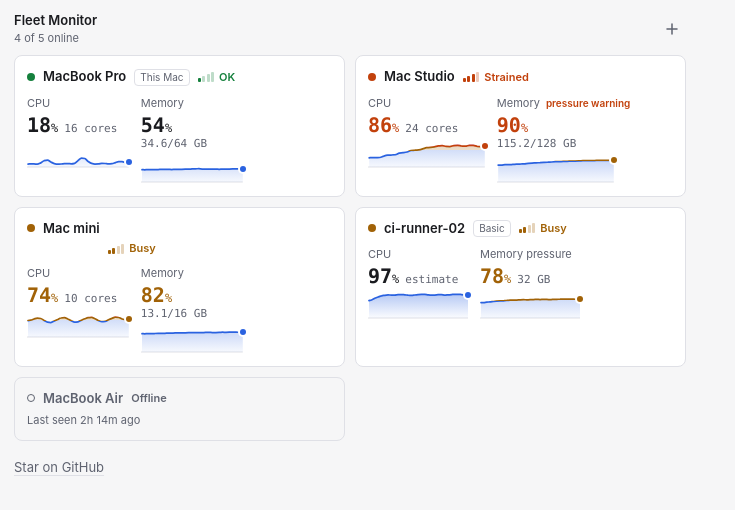
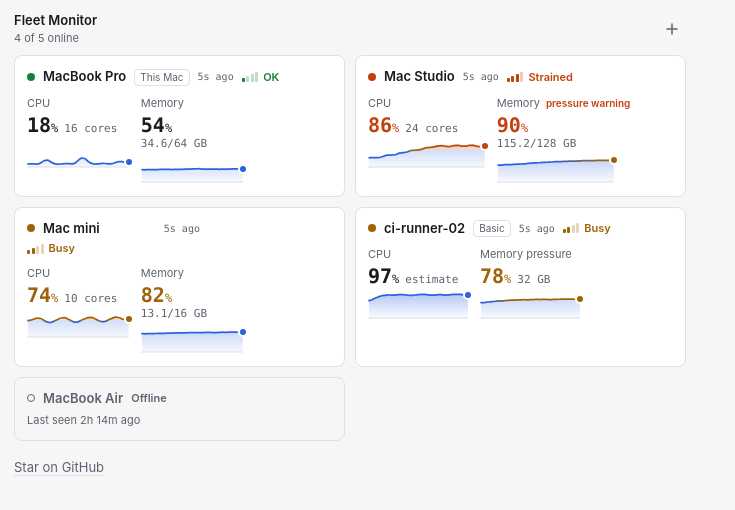
Before and after one commit to mswdev/orca-fleet-monitor, a website with bundled scripts: page tools/preview/frame.html in a window 1280 px wide. Shown: the whole page, without its empty margins (0-735 px from the left). Built offline with nearby package versions, Linux system fonts and the light colour scheme.

Commit message:
Each overview card says how long ago its newest reading came, ticking every second

```diff
--- a/panel/style.css
+++ b/panel/style.css
@@ -364,6 +364,19 @@ body {
   border: 1px solid var(--fm-border);
   border-radius: 4px;
 }
+/* How long ago a card's newest reading came, beside its level: it ticks every second. */
+.fm-card-ago {
+  flex: none;
+  margin-left: auto;
+  font-family: var(--fm-mono);
+  font-size: 10px;
+  font-variant-numeric: tabular-nums;
+  white-space: nowrap;
+  color: var(--fm-muted-fg);
+}
+.fm-card-ago + .fm-level {
+  margin-left: 0;
+}
 /* Fleet Monitor out of date on that machine: the tag in the critical colour. */
 .fm-tag--warn {
   font-weight: 600;
--- a/panel/view.mjs
+++ b/panel/view.mjs
@@ -106,6 +106,14 @@ function tag(text) {
   return text ? h('span', { class: 'fm-tag' }, text) : null
 }
 
+/** On a card, how long ago its newest reading came ("3s ago"), kept current by the one-second
+ *  ticker, so the overview shows each machine is updating without opening it. Visual only: the
+ *  card's label is not rewritten every second, and its detail says the same at the top. */
+function cardAgo(m, now) {
+  if (m.updatedAt === null) return null
+  return since('span', { class: 'fm-card-ago', title: 'When its newest reading came', 'aria-hidden': 'true' }, '{ago}', m.updatedAt, now)
+}
+
 /** On a card, a small red tag where the machine's Fleet Monitor is behind the newest one in the
  *  fleet; its detail says which and how to update. The card's label says it too. */
 function outdatedTag(m) {
@@ -318,7 +326,7 @@ function card(m, now) {
   return h(
     'button',
     { ...props, class: 'fm-card' },
-    h('span', { class: 'fm-card-head' }, dot(m), h('span', { class: 'fm-name' }, m.name), tag(m.tag), outdatedTag(m), level(m.health, m.healthLabel, m.reasons)),
+    h('span', { class: 'fm-card-head' }, dot(m), h('span', { class: 'fm-name' }, m.name), tag(m.tag), outdatedTag(m), cardAgo(m, now), level(m.health, m.healthLabel, m.reasons)),
     m.lost ? h('span', { class: 'fm-lost-line', data: { health: m.lost.level } }, m.lost.label, ' · ', lostNote('span', 'fm-lost-note', m, now)) : null,
     h(
       'span',
```
Also changed, not shown: test/view.test.ts (+8 -0 lines).
